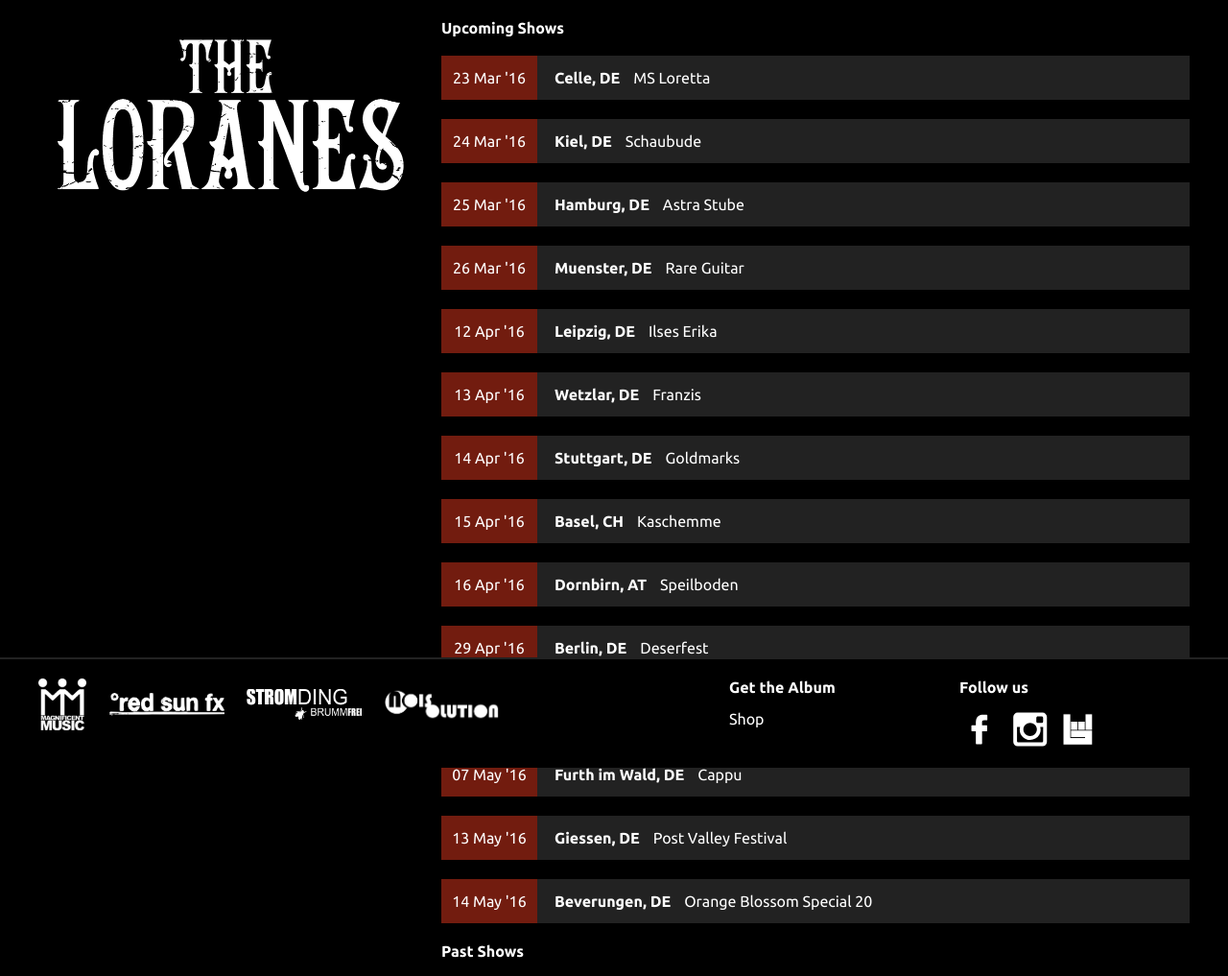
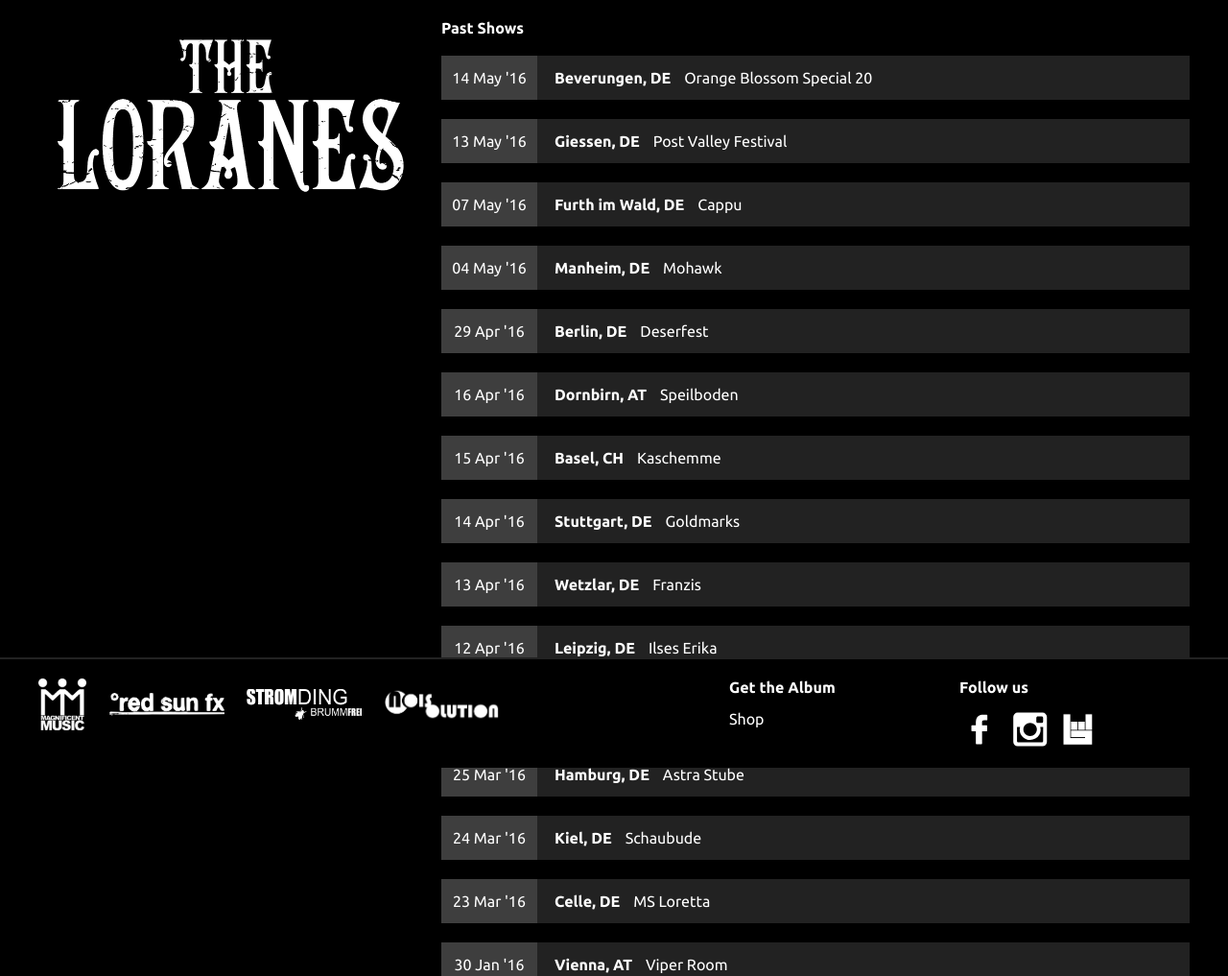
Before and after one commit to nikazawila/theloranes, a website: page app/shows.html in a window 1280 px wide. Shown: the top 1017 px of the page at 96% size. Drawn offline with nearby package versions, Linux system fonts and the light colour scheme; files that its build step writes are made by us from their sources; files whose address does not match are found by name.

Commit message:
update content

```diff
--- a/app/shows.html
+++ b/app/shows.html
@@ -32,68 +32,64 @@
           <a href="index.html"><img src="images/logo.png" class="layout__logo"/></a>
         </div>
         <div class="layout__main">
-          <h4 class="layout__title">Upcoming Shows</h4>
-          <ul class="shows">
+          <h4 class="layout__title">Past Shows</h4>
+          <ul class="shows shows--past">
             <li class="shows__item">
-                <span class="shows__date">23 Mar '16</span>
-                <span class="shows__city-venue"><span class="shows__city">Celle, DE</span>MS Loretta</span>
+                <span class="shows__date">14 May '16</span>
+                <span class="shows__city-venue"><span class="shows__city">Beverungen, DE</span>Orange Blossom Special 20</span>
+            </li>
+            <li class="shows__item">
+                <span class="shows__date">13 May '16</span>
+                <span class="shows__city-venue"><span class="shows__city">Giessen, DE</span>Post Valley Festival</span>
+            </li>
+            <li class="shows__item">
+                <span class="shows__date">07 May '16</span>
+                <span class="shows__city-venue"><span class="shows__city">Furth im Wald, DE</span>Cappu</span>
+            </li>
+            <li class="shows__item">
+                <span class="shows__date">04 May '16</span>
+                <span class="shows__city-venue"><span class="shows__city">Manheim, DE</span>Mohawk</span>
+            </li>
+            <li class="shows__item">
+                <span class="shows__date">29 Apr '16</span>
+                <span class="shows__city-venue"><span class="shows__city">Berlin, DE</span>Deserfest</span>
+            </li>
+            <li class="shows__item">
+                <span class="shows__date">16 Apr '16</span>
+                <span class="shows__city-venue"><span class="shows__city">Dornbirn, AT</span>Speilboden</span>
+            </li>
+            <li class="shows__item">
+                <span class="shows__date">15 Apr '16</span>
+                <span class="shows__city-venue"><span class="shows__city">Basel, CH</span>Kaschemme</span>
+            </li>
+            <li class="shows__item">
+                <span class="shows__date">14 Apr '16</span>
+                <span class="shows__city-venue"><span class="shows__city">Stuttgart, DE</span>Goldmarks</span>
+            </li>
+            <li class="shows__item">
+                <span class="shows__date">13 Apr '16</span>
+                <span class="shows__city-venue"><span class="shows__city">Wetzlar, DE</span>Franzis</span>
+            </li>
+            <li class="shows__item">
+                <span class="shows__date">12 Apr '16</span>
+                <span class="shows__city-venue"><span class="shows__city">Leipzig, DE</span>Ilses Erika</span>
+            </li>
+            <li class="shows__item">
+                <span class="shows__date">26 Mar '16</span>
+                <span class="shows__city-venue"><span class="shows__city">Muenster, DE</span>Rare Guitar</span>
+            </li>
+            <li class="shows__item">
+                <span class="shows__date">25 Mar '16</span>
+                <span class="shows__city-venue"><span class="shows__city">Hamburg, DE</span>Astra Stube</span>
             </li>
             <li class="shows__item">
                 <span class="shows__date">24 Mar '16</span>
                 <span class="shows__city-venue"><span class="shows__city">Kiel, DE</span>Schaubude</span>
             </li>
             <li class="shows__item">
-                <span class="shows__date">25 Mar '16</span>
-                <span class="shows__city-venue"><span class="shows__city">Hamburg, DE</span>Astra Stube</span>
+                <span class="shows__date">23 Mar '16</span>
+                <span class="shows__city-venue"><span class="shows__city">Celle, DE</span>MS Loretta</span>
             </li>
-            <li class="shows__item">
-                <span class="shows__date">26 Mar '16</span>
-                <span class="shows__city-venue"><span class="shows__city">Muenster, DE</span>Rare Guitar</span>
-            </li>
-            <li class="shows__item">
-                <span class="shows__date">12 Apr '16</span>
-                <span class="shows__city-venue"><span class="shows__city">Leipzig, DE</span>Ilses Erika</span>
-            </li>
-            <li class="shows__item">
-                <span class="shows__date">13 Apr '16</span>
-                <span class="shows__city-venue"><span class="shows__city">Wetzlar, DE</span>Franzis</span>
-            </li>
-            <li class="shows__item">
-                <span class="shows__date">14 Apr '16</span>
-                <span class="shows__city-venue"><span class="shows__city">Stuttgart, DE</span>Goldmarks</span>
-            </li>
-            <li class="shows__item">
-                <span class="shows__date">15 Apr '16</span>
-                <span class="shows__city-venue"><span class="shows__city">Basel, CH</span>Kaschemme</span>
-            </li>
-            <li class="shows__item">
-                <span class="shows__date">16 Apr '16</span>
-                <span class="shows__city-venue"><span class="shows__city">Dornbirn, AT</span>Speilboden</span>
-            </li>
-            <li class="shows__item">
-                <span class="shows__date">29 Apr '16</span>
-                <span class="shows__city-venue"><span class="shows__city">Berlin, DE</span>Deserfest</span>
-            </li>
-            <li class="shows__item">
-                <span class="shows__date">04 May '16</span>
-                <span class="shows__city-venue"><span class="shows__city">Manheim, DE</span>Mohawk</span>
-            </li>
-            <li class="shows__item">
-                <span class="shows__date">07 May '16</span>
-                <span class="shows__city-venue"><span class="shows__city">Furth im Wald, DE</span>Cappu</span>
-            </li>
-            <li class="shows__item">
-                <span class="shows__date">13 May '16</span>
-                <span class="shows__city-venue"><span class="shows__city">Giessen, DE</span>Post Valley Festival</span>
-            </li>
-            <li class="shows__item">
-                <span class="shows__date">14 May '16</span>
-                <span class="shows__city-venue"><span class="shows__city">Beverungen, DE</span>Orange Blossom Special 20</span>
-            </li>
-          </ul>
-
-          <h4 class="layout__title">Past Shows</h4>
-          <ul class="shows shows--past">
             <li class="shows__item">
                 <span class="shows__date">30 Jan '16</span>
                 <span class="shows__city-venue"><span class="shows__city">Vienna, AT</span>Viper Room</span>
```
Also changed, not shown: app/index.html (+6 -16 lines), app/images/img_12.jpg (added), app/images/img_12_thumb.jpg (added), app/images/img_13.jpg (added), app/images/img_13_thumb.jpg (added), app/images/img_14.jpg (added), app/images/img_14_thumb.jpg (added).
